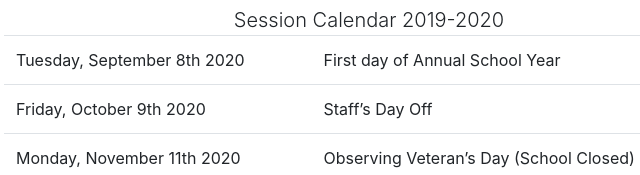
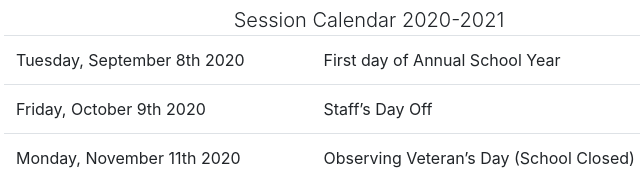
Before and after one commit to kushwaha-ashish/mcsweb, a plain HTML site: page 040calendar.html in a window 1280 px wide. Shown: the part 203-378 px from the top of the page, 271-911 px from the left. Drawn offline with nearby package versions, Linux system fonts and the light colour scheme.

Commit message:
calendar header

```diff
--- a/040calendar.html
+++ b/040calendar.html
@@ -97,7 +97,7 @@
         <div class="col-md-2"></div>
         <div class="col-md-8">
           <h1 class="py-3 text-center">Montessori Cares Calendar</h1>
-          <p class="lead text-center">Session Calendar 2019-2020</p>
+          <p class="lead text-center">Session Calendar 2020-2021</p>
           <table class="table">
             <tr>
               <td>Tuesday, September 8th 2020</td>
```
